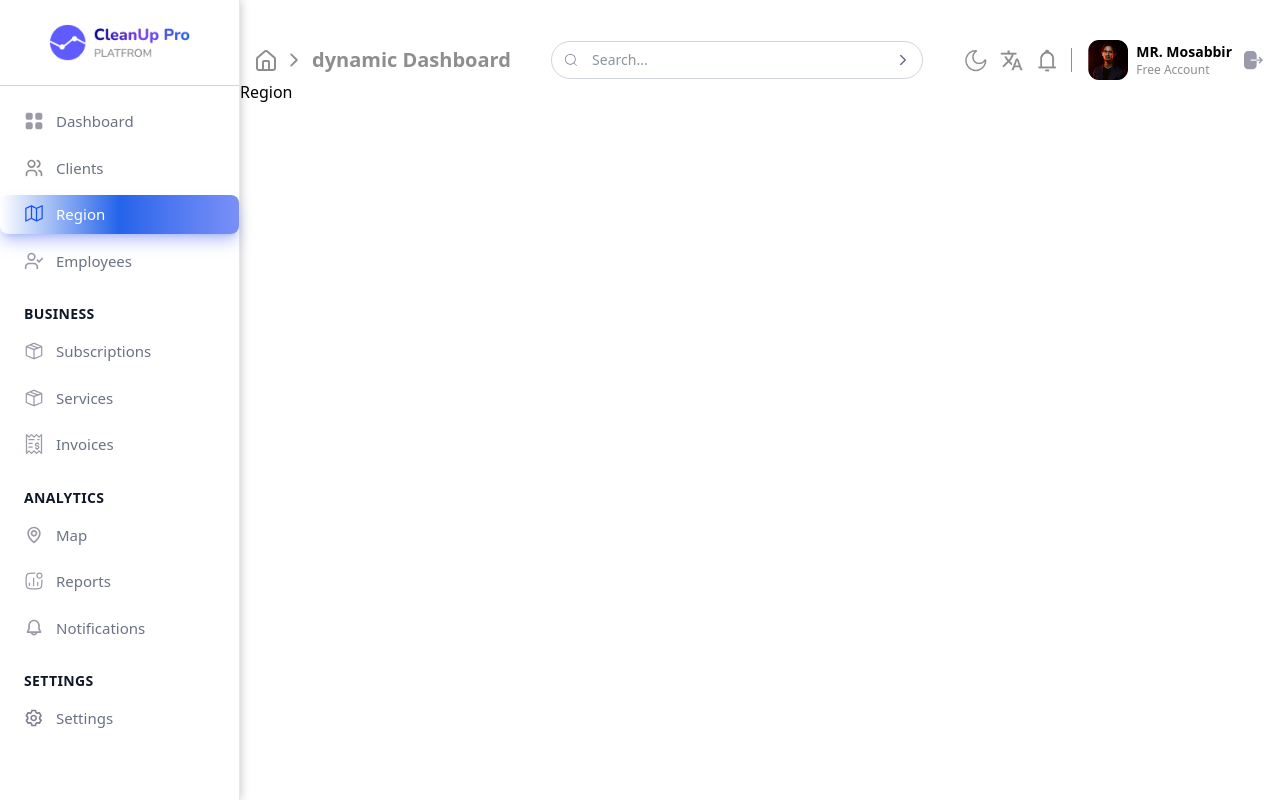
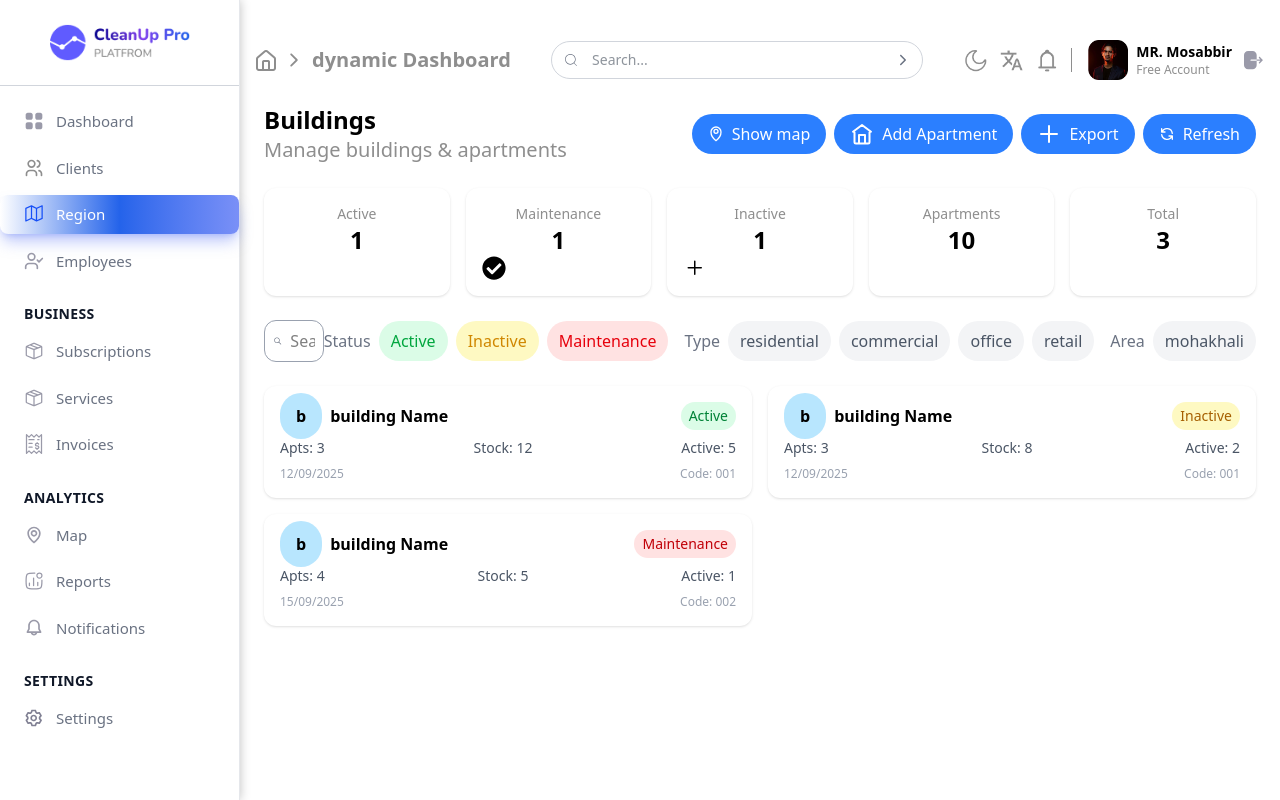
Before and after one commit to Alamin10231/CleanupSoftware, a React (Vite) app: page /region in a window 1280 px wide. Built offline with nearby package versions, Linux system fonts and the light colour scheme.

Commit message:
working on region component

```diff
--- a/index.html
+++ b/index.html
@@ -4,7 +4,7 @@
     <meta charset="UTF-8" />
     <link rel="icon" type="image/svg+xml" href="/vite.svg" />
     <meta name="viewport" content="width=device-width, initial-scale=1.0" />
-    <title>CleanUp Pro by Alamin Hossain</title>
+    <title>CleanUp Pro</title>
   </head>
   <body>
     <div id="root"></div>
--- /dev/null
+++ b/public/AlljsonData.json
@@ -0,0 +1,40 @@
+{
+  "alljsondata": [
+    {
+      "id": 1,
+      "name": "building Name",
+      "status": "Active",
+      "apartments": 3,
+      "stock": 12,
+      "active": 5,
+      "createdOn": "12/09/2025",
+      "code": "001",
+      "type": "residential",
+      "area": "available"
+    },
+    {
+      "id": 2,
+      "name": "building Name",
+      "status": "Inactive",
+      "apartments": 3,
+      "stock": 8,
+      "active": 2,
+      "createdOn": "12/09/2025",
+      "code": "001",
+      "type": "commercial",
+      "area": "available"
+    },
+    {
+      "id": 3,
+      "name": "building Name",
+      "status": "Maintenance",
+      "apartments": 4,
+      "stock": 5,
+      "active": 1,
+      "createdOn": "15/09/2025",
+      "code": "002",
+      "type": "office",
+      "area": "available"
+    }
+  ]
+}
--- a/src/Components/DashboardStatus/DashboardOverview.tsx
+++ b/src/Components/DashboardStatus/DashboardOverview.tsx
@@ -1,4 +1,5 @@
 import { useEffect, useState } from "react";
+import { IoMdArrowForward } from "react-icons/io";
 
 type OverviewData = {
   totalClients: number;
@@ -11,7 +12,7 @@ export default function DashboardOverview() {
   const [loading, setLoading] = useState(true);
 
   useEffect(() => {
-    // এখন মক JSON থেকে ডেটা নিচ্ছি
+
     fetch("/mockoverview.json")
       .then(res => res.json())
       .then(json => {
@@ -45,29 +46,30 @@ export default function DashboardOverview() {
       <h3 className="mb-4 text-lg font-semibold text-gray-800">
         CleanUp Pro Dashboard Overview
       </h3>
-      <p className="mb-6 text-sm text-gray-500">
+      <p className="mb-6 text-md text-[#8E8E8E]">
         Your cleaning business is growing! The dashboard has been updated with
         the latest stats.
       </p>
 
       <div className="grid grid-cols-1 gap-4 sm:grid-cols-4">
-        <div className="flex flex-col items-center rounded-lg bg-[#F5F5F5] p-4">
+        <div className="flex flex-col items-left pl-6 rounded-lg bg-[#F5F5F5] p-4">
           <p className="text-2xl font-bold text-black">{data.totalClients}</p>
-          <p className="text-sm text-gray-500">Total Clients</p>
+          <p className="text-md text-[#8E8E8E]">Total Clients</p>
         </div>
-        <div className="flex flex-col items-center rounded-lg bg-[#F5F5F5] p-4">
+        <div className="flex flex-col items-left pl-6 rounded-lg bg-[#F5F5F5] p-4">
           <p className="text-2xl font-bold text-black">
             SAR {data.monthlyRevenue}
           </p>
-          <p className="text-sm text-gray-500">Monthly Revenue</p>
+          <p className="text-md text-[#8E8E8E]">Monthly Revenue</p>
         </div>
-        <div className="flex flex-col items-center rounded-lg bg-[#F5F5F5] p-4">
+        <div className="flex flex-col items-left pl-6 rounded-lg bg-[#F5F5F5] p-4">
           <p className="text-2xl font-bold text-black">{data.buildings}</p>
-          <p className="text-sm text-gray-500">Buildings</p>
+          <p className="text-md text-[#8E8E8E]">Buildings</p>
         </div>
       <div className="mt-6 text-center">
-        <button className="rounded-full bg-blue-600 px-4 py-2 text-sm font-medium text-white hover:bg-blue-700">
+        <button className=" flex items-center gap-2 rounded-full bg-blue-600 px-4 py-2 text-sm font-medium text-white hover:bg-blue-700">
           Explore Premium Features
+          <span className="text-xl"><IoMdArrowForward /></span>
         </button>
       </div>
       </div>
--- a/src/Components/DashboardStatus/DashboardStatus.tsx
+++ b/src/Components/DashboardStatus/DashboardStatus.tsx
@@ -7,6 +7,7 @@ import house from "../../assets/Image/solar_card-outline.png";
 import { IoIosArrowUp } from "react-icons/io";
 
 export default function DashboardStats() {
+
   const [activeTab, setActiveTab] = useState("month");
 
   const tabs = [
--- /dev/null
+++ b/src/Components/Region/Regioncomponent.tsx
@@ -0,0 +1,219 @@
+import { useEffect, useState } from "react";
+import { FaCheckCircle } from "react-icons/fa";
+import { GoPlus } from "react-icons/go";
+import { IoIosSearch } from "react-icons/io";
+
+interface Building {
+  id: number;
+  name: string;
+  status: "Active" | "Inactive" | "Maintenance";
+  apartments: number;
+  stock: number;
+  active: number;
+  createdOn: string;
+  code: string;
+  type: string;
+  area: string;
+}
+
+interface AlljsonResponse {
+  alljsondata: Building[];
+}
+
+export default function RegionComponent() {
+  const [buildings, setBuildings] = useState<Building[]>([]);
+  const [searchTerm, setSearchTerm] = useState("");
+
+  useEffect(() => {
+    const loadData = async () => {
+      try {
+        const res = await fetch("/AlljsonData.json");
+        const data: AlljsonResponse = await res.json();
+        setBuildings(data.alljsondata);
+      } catch (error) {
+        console.error("Failed to load data:", error);
+      }
+    };
+    loadData();
+  }, []);
+
+  // Filter buildings based on search term
+  const filteredBuildings = buildings.filter((building) =>
+    building.name.toLowerCase().includes(searchTerm.toLowerCase()) ||
+    building.area.toLowerCase().includes(searchTerm.toLowerCase())
+  );
+
+  const total = buildings.length;
+  const active = buildings.filter((b) => b.status === "Active").length;
+  const maintenance = buildings.filter((b) => b.status === "Maintenance").length;
+  const inactive = buildings.filter((b) => b.status === "Inactive").length;
+  const apartments = buildings.reduce((sum, b) => sum + b.apartments, 0);
+
+  return (
+    <div className="p-6 space-y-6">
+      <div className="flex items-center justify-between">
+        <div>
+          <h1 className="font-bold text-2xl">Buildings</h1>
+          <p className="text-[#8E8E8E] text-xl">Manage buildings & apartments</p>
+        </div>
+        <div className="flex space-x-2 items-center">
+          <button className="px-4 py-2 bg-blue-500 text-white text-md font-medium flex items-center gap-2 rounded-full hover:bg-blue-600 focus:outline-none focus:ring-2 focus:ring-blue-500">
+            <svg
+              className="w-4 h-4 text-white"
+              fill="none"
+              stroke="currentColor"
+              viewBox="0 0 24 24"
+              xmlns="http://www.w3.org/2000/svg"
+            >
+              <path
+                strokeLinecap="round"
+                strokeLinejoin="round"
+                strokeWidth="2"
+                d="M12 11c1.656 0 3-1.343 3-3s-1.344-3-3-3-3 1.343-3 3 1.344 3 3 3z M19.5 9c0 7.5-7.5 13-7.5 13S4.5 16.5 4.5 9a7.5 7.5 0 1115 0z"
+              />
+            </svg>
+            Show map
+          </button>
+          <button className="px-4 py-2 bg-blue-500 text-white text-md font-medium flex items-center gap-2 rounded-full hover:bg-blue-600 focus:outline-none focus:ring-2 focus:ring-blue-500">
+            <svg
+              className="w-6 h-6 text-white"
+              fill="none"
+              stroke="currentColor"
+              viewBox="0 0 24 24"
+              xmlns="http://www.w3.org/2000/svg"
+            >
+              <path
+                strokeLinecap="round"
+                strokeLinejoin="round"
+                strokeWidth="2"
+                d="M3 9.75L12 3l9 6.75M4.5 10.5V20a1.5 1.5 0 001.5 1.5h12a1.5 1.5 0 001.5-1.5V10.5M9 21V13h6v8"
+              />
+            </svg>
+            Add Apartment
+          </button>
+          <button className="px-4 py-2 bg-blue-500 text-white text-md font-medium flex items-center gap-2 rounded-full hover:bg-blue-600 focus:outline-none focus:ring-2 focus:ring-blue-500">
+            <svg
+              className="w-6 h-6 text-white"
+              fill="none"
+              stroke="currentColor"
+              viewBox="0 0 24 24"
+              xmlns="http://www.w3.org/2000/svg"
+            >
+              <path
+                strokeLinecap="round"
+                strokeLinejoin="round"
+                strokeWidth="2"
+                d="M12 4v16m8-8H4"
+              />
+            </svg>
+            Export
+          </button>
+          <button className="px-4 py-2 bg-blue-500 text-white text-md font-medium flex items-center gap-2 rounded-full hover:bg-blue-600 focus:outline-none focus:ring-2 focus:ring-blue-500">
+            <svg
+              className="w-4 h-4"
+              fill="none"
+              stroke="currentColor"
+              viewBox="0 0 24 24"
+              xmlns="http://www.w3.org/2000/svg"
+            >
+              <path
+                strokeLinecap="round"
+                strokeLinejoin="round"
+                strokeWidth="2"
+                d="M4 4v5h.582m15.356 2A8.001 8.001 0 004.582 9m0 0H9m11 11v-5h-.581m0 0a8.001 8.001 0 01-15.356-2m15.356 2H15"
+              />
+            </svg>
+            Refresh
+          </button>
+        </div>
+      </div>
+
+      {/* Top Stats */}
+      <div className="grid grid-cols-5 gap-4">
+        {[
+          { label: "Active", value: active },
+          { label: "Maintenance", value: maintenance ,icon: <FaCheckCircle />  },
+          { label: "Inactive", value: inactive ,icon:<GoPlus />},
+          { label: "Apartments", value: apartments },
+          { label: "Total", value: total },
+        ].map((stat) => (
+          <div
+            key={stat.label}
+            className="bg-white dark:bg-gray-800 rounded-xl p-4 shadow text-center"
+          >
+            <p className="text-sm text-[#8E8E8E]">{stat.label}</p>
+            <p className="text-2xl font-bold">{stat.value}</p>
+            <p className="text-2xl font-bold">{stat.icon}</p>
+          </div>
+        ))}
+      </div>
+
+      <div className="flex items-center justify-between">
+        <div className="flex items-center border border-gray-400 p-2 rounded-xl w-full max-w-sm">
+          <IoIosSearch className="text-gray-500 mr-2" />
+          <input
+            type="text"
+            placeholder="Search by name, email or location..."
+            className="outline-none w-full"
+            value={searchTerm}
+            onChange={(e) => setSearchTerm(e.target.value)}
+          />
+        </div>
+        <div className="flex gap-4">
+          <div className="flex gap-2">
+            <p className="text-base text-gray-500 py-2">Status</p>
+            <p className="bg-green-100 px-3 py-2 text-green-600 rounded-full">Active</p>
+            <p className="bg-yellow-100 px-3 py-2 text-yellow-600 rounded-full">Inactive</p>
+            <p className="bg-red-100 px-3 py-2 text-red-600 rounded-full">Maintenance</p>
+          </div>
+          <div className="flex gap-2">
+            <p className="text-base text-gray-500 py-2">Type</p>
+            <p className="bg-gray-100 px-3 py-2 text-gray-600 rounded-full">residential</p>
+            <p className="bg-gray-100 px-3 py-2 text-gray-600 rounded-full">commercial</p>
+            <p className="bg-gray-100 px-3 py-2 text-gray-600 rounded-full">office</p>
+            <p className="bg-gray-100 px-3 py-2 text-gray-600 rounded-full">retail</p>
+          </div>
+          <div className="flex gap-2">
+            <p className="text-base text-gray-500 py-2">Area</p>
+            <p className="bg-gray-100 px-3 py-2 text-gray-600 rounded-full">mohakhali</p>
+          </div>
+        </div>
+      </div>
+
+      <div className="grid grid-cols-1 md:grid-cols-2 gap-4">
+        {filteredBuildings.map((b) => (
+          <div
+            key={b.id}
+            className="bg-white dark:bg-gray-800 rounded-xl p-4 shadow flex flex-col gap-2"
+          >
+            <div className="flex justify-between items-center">
+
+              <h2 className="font-semibold">  <span className="px-4 py-3 mr-2 bg-sky-200 rounded-full ">{b.name.split("")[0].slice(0,3)}</span>{b.name}</h2>
+              <span
+                className={`text-sm px-2 py-1 rounded-full ${
+                  b.status === "Active"
+                    ? "bg-green-100 text-green-700"
+                    : b.status === "Inactive"
+                    ? "bg-yellow-100 text-yellow-700"
+                    : "bg-red-100 text-red-700"
+                }`}
+              >
+                {b.status}
+              </span>
+            </div>
+            <div className="text-sm text-gray-600 flex justify-between">
+
+              <span>Apts: {b.apartments}</span>
+              <span>Stock: {b.stock}</span>
+              <span>Active: {b.active}</span>
+            </div>
+            <div className="text-xs text-gray-400 flex justify-between">
+              <span>{b.createdOn}</span>
+              <span>Code: {b.code}</span>
+            </div>
+          </div>
+        ))}
+      </div>
+    </div>
+  );
+}
--- a/src/Page/Region.tsx
+++ b/src/Page/Region.tsx
@@ -1,7 +1,10 @@
+import Regioncomponent from "@/Components/Region/Regioncomponent"
 
 const Region = () => {
   return (
-    <div>Region</div>
+    <div>
+      <Regioncomponent></Regioncomponent>
+    </div>
   )
 }
 
```
